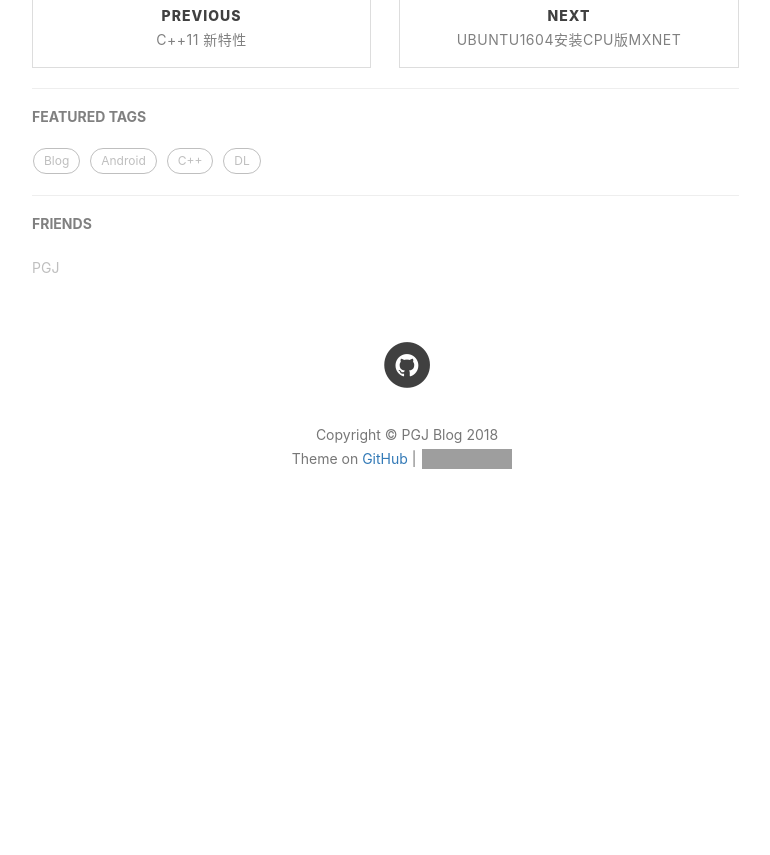
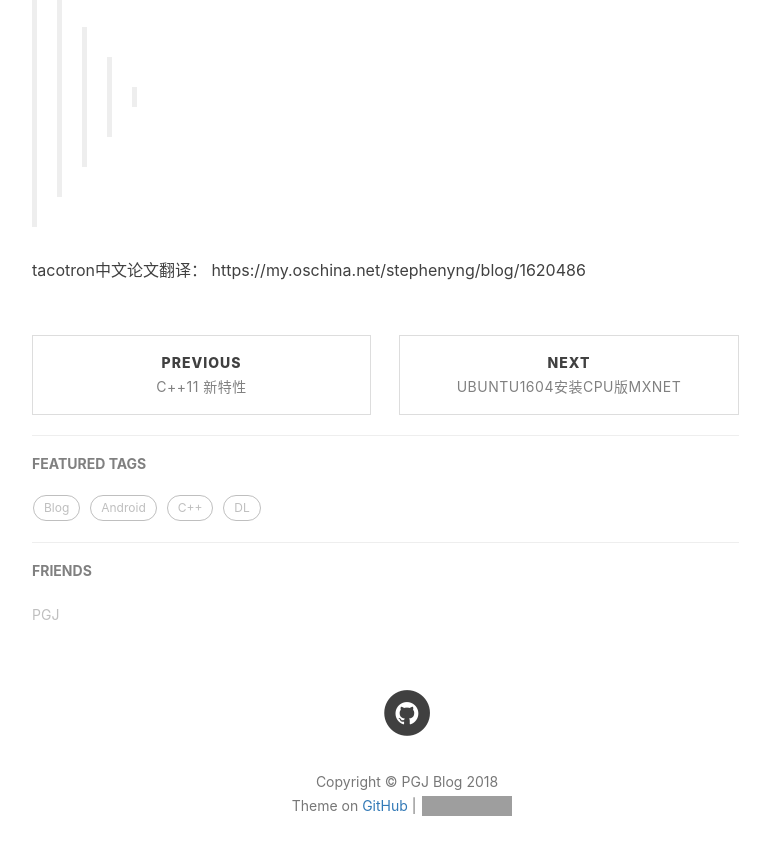
Before and after one commit to cddypang/cddypang.github.io, a Jekyll site: the page built from _posts/2018-08-28-端到端语音合成.md, in a window 1280 px wide and 900 px high, scrolled down 4102 px. Shown: the top 855 px of the window, without its empty margins (233-1003 px from the left). Built offline with Jekyll 4.4.1, drawn with Linux system fonts in a browser that asks for light colours; nearby versions of some CDN libraries; comment, search, counter and statistics services are not loaded; before the commit the page ends 4665 px from its top, so only the background shows below that; grey boxes are pictures that could not be loaded.

Commit message:
Update 2018-08-28-端到端语音合成.md

```diff
--- a/_posts/2018-08-28-端到端语音合成.md
+++ b/_posts/2018-08-28-端到端语音合成.md
@@ -120,3 +120,9 @@ https://github.com/Deeperjia/tensorflow-wavenet
 tensorflow 中文语音识别
 
 http://blog.topspeedsnail.com/archives/10696#more-10696
+
+
+>>>>>
+
+tacotron中文论文翻译：
+https://my.oschina.net/stephenyng/blog/1620486
```
